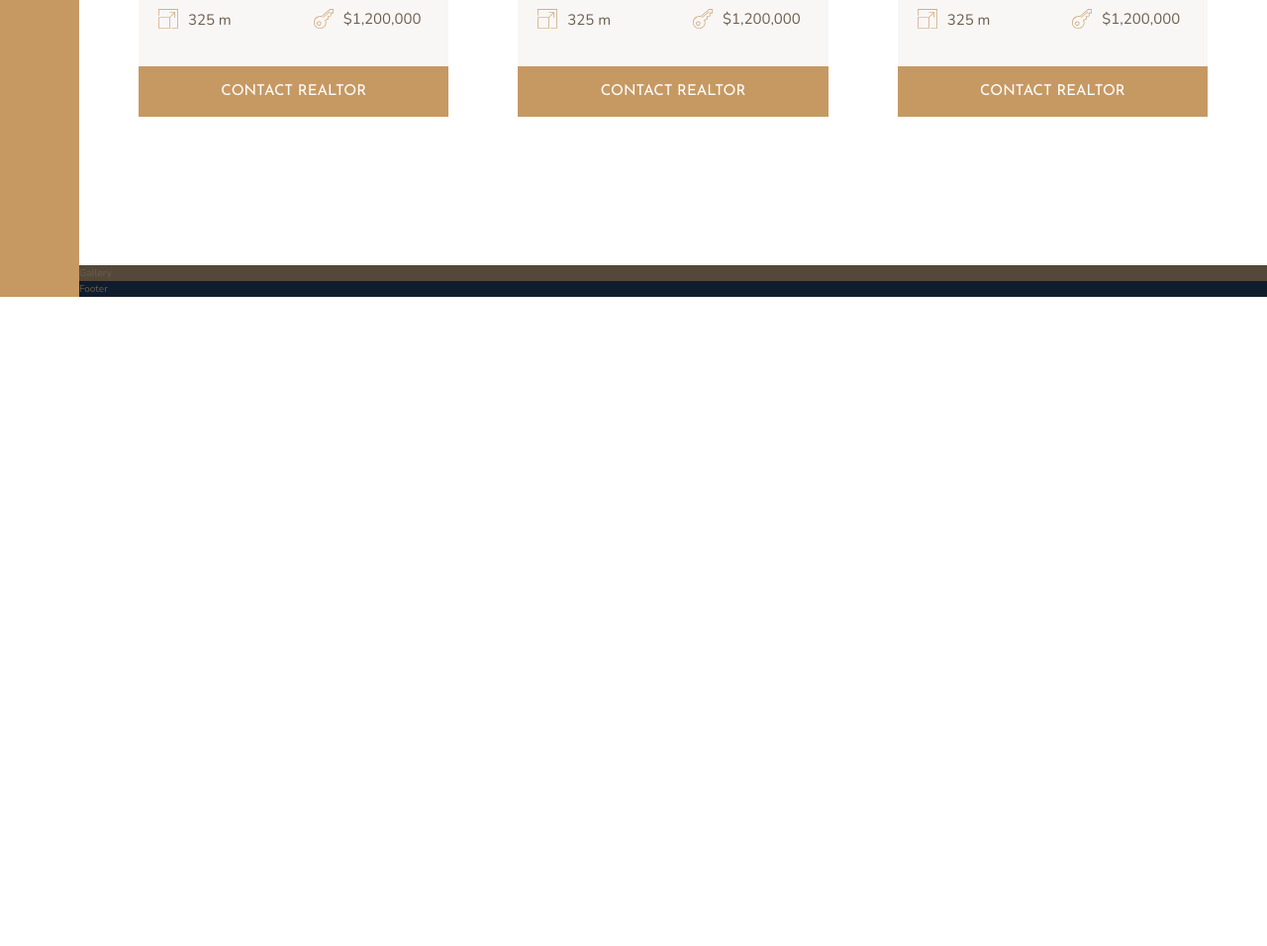
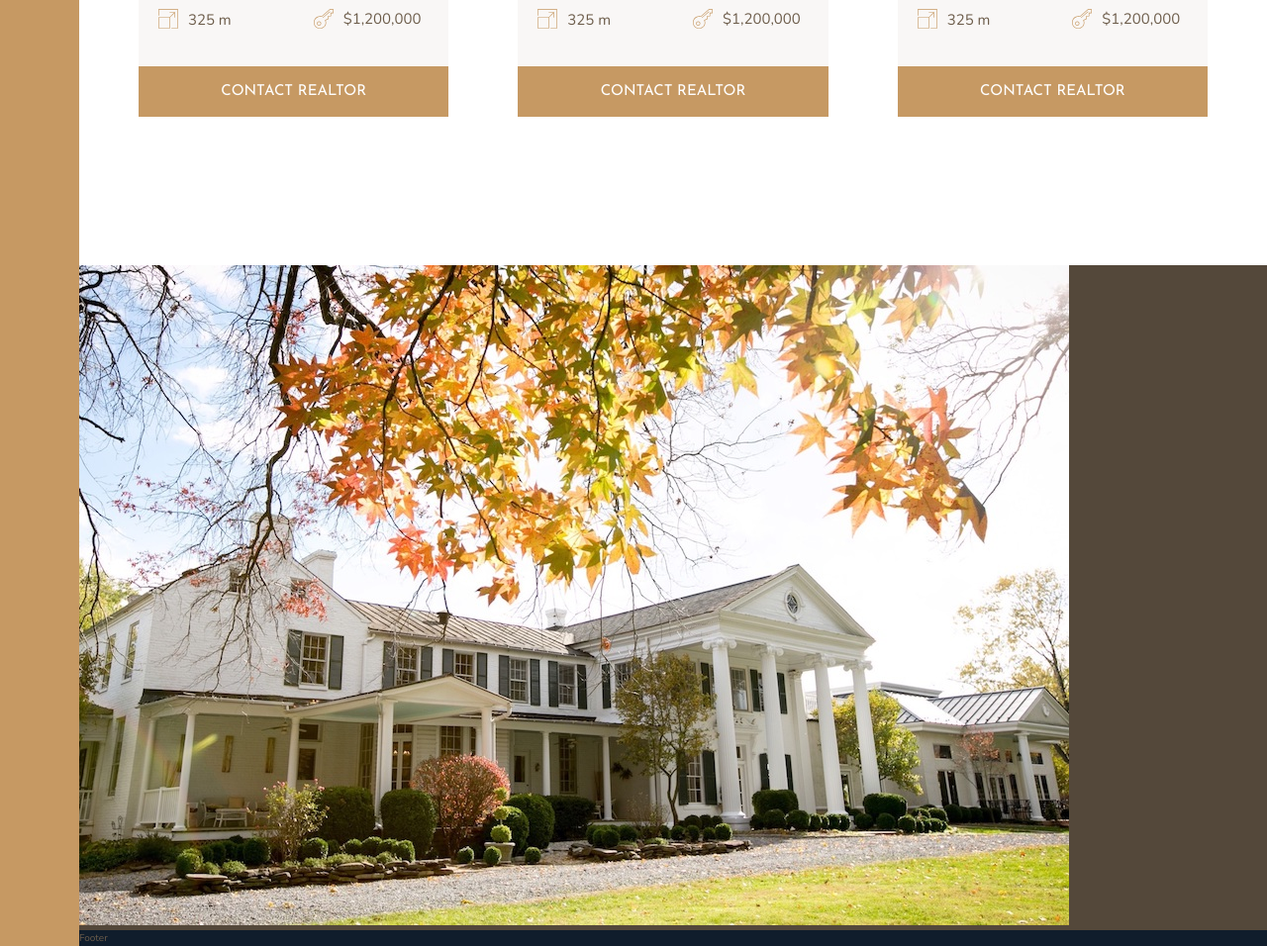
Before and after one commit to amritpoudel11/NexterProject, a website: page index.html in a window 1280 px wide. Shown: the part 2854-3810 px from the top of the page at 99% size. Before the commit the page ends 3154 px from the top, so only its background shows below. Drawn offline with nearby package versions, Linux system fonts and the light colour scheme.

Commit message:
add one image to start defining grid

```diff
--- a/index.html
+++ b/index.html
@@ -282,7 +282,7 @@
         </div>
         </section>
         <section class="gallery">
-            Gallery
+            <img src="img/gal-1.jpeg" alt="gallery image 1" class="gallery__img">
         </section>
         <footer class="footer">
             Footer
```
